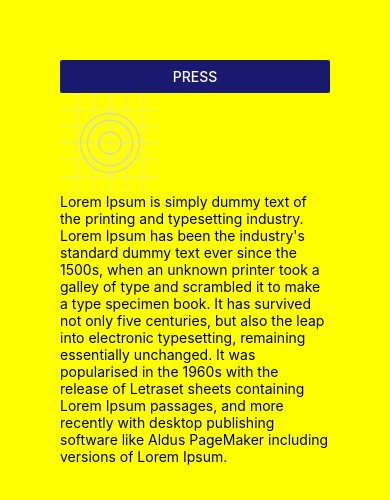
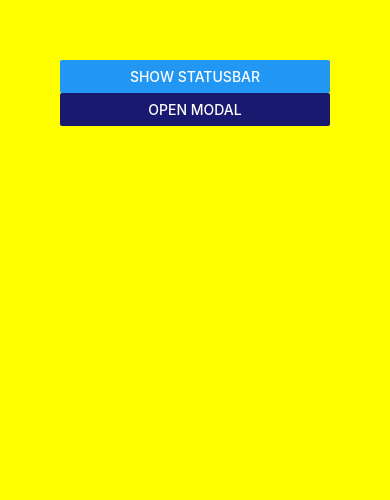
Before and after one commit to BERUASHVILIG/ReactNative, a React Native app: screen / in a window 390 px wide. Shown: the top 500 px of the page. Built offline with nearby package versions, Linux system fonts and the light colour scheme.

Commit message:
modal and statusbar component

```diff
--- a/App.js
+++ b/App.js
@@ -1,33 +1,41 @@
-import { Text, View, Pressable, Image, Button } from "react-native";
-const logoImg = require("./assets/adaptive-icon.png");
+import { useState } from "react";
+import { Text, View, Button, Modal, StatusBar } from "react-native";
 
 export default function App() {
+  const [isModalVisible, setIsModalVisible] = useState(false);
+  const [isStatusBarVisible, setStatusBarVisible] = useState(false);
   return (
     <View style={{ flex: 1, backgroundColor: "yellow", padding: 60 }}>
+      <StatusBar
+        backgroundColor="blue"
+        barStyle="dark-content"
+        hidden={!isStatusBarVisible}
+      />
       <Button
-        title="press"
-        onPress={() => console.log("pressed")}
+        title={isStatusBarVisible ? "hide statusbar" : "show statusbar"}
+        onPress={() => setStatusBarVisible(!isStatusBarVisible)}
+      />
+      <Button
+        title="Open Modal"
+        onPress={() => setIsModalVisible(true)}
         color="midnightblue"
       />
-      <Pressable onPress={() => console.log("Image pressed")}>
-        <Image source={logoImg} style={{ width: 100, height: 100 }} />
-      </Pressable>
-      <Pressable
-        onPress={() => console.log("Text pressed")}
-        onLongPress={() => console.log("longpressedIn")}
+      <Modal
+        visible={isModalVisible}
+        onRequestClose={() => setIsModalVisible(false)}
+        animationType="fade"
+        presentationStyle="pageSheet"
+        // presentationStyle only works on android
       >
-        <Text>
-          Lorem Ipsum is simply dummy text of the printing and typesetting
-          industry. Lorem Ipsum has been the industry's standard dummy text ever
-          since the 1500s, when an unknown printer took a galley of type and
-          scrambled it to make a type specimen book. It has survived not only
-          five centuries, but also the leap into electronic typesetting,
-          remaining essentially unchanged. It was popularised in the 1960s with
-          the release of Letraset sheets containing Lorem Ipsum passages, and
-          more recently with desktop publishing software like Aldus PageMaker
-          including versions of Lorem Ipsum.
-        </Text>
-      </Pressable>
+        <View style={{ flex: 1, backgroundColor: "green", padding: 60 }}>
+          <Text>Modal Text</Text>
+          <Button
+            title="Close Modal"
+            color="red"
+            onPress={() => setIsModalVisible(false)}
+          />
+        </View>
+      </Modal>
     </View>
   );
 }
```
